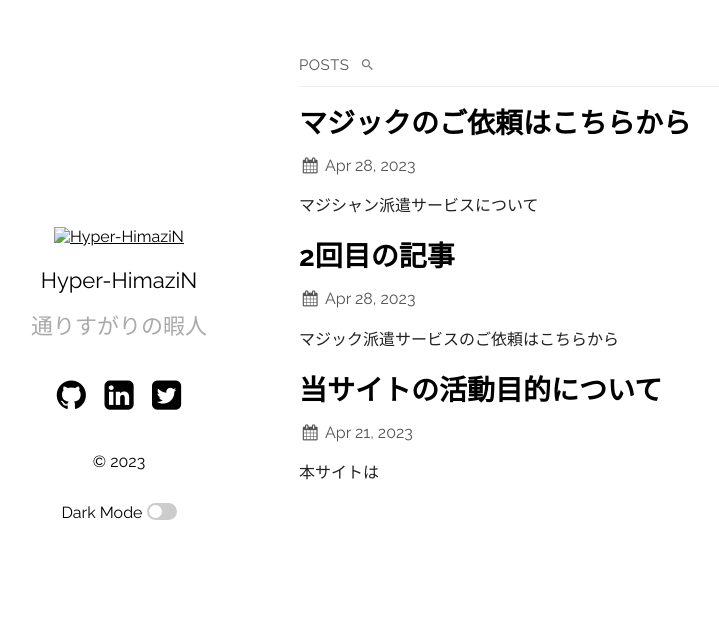
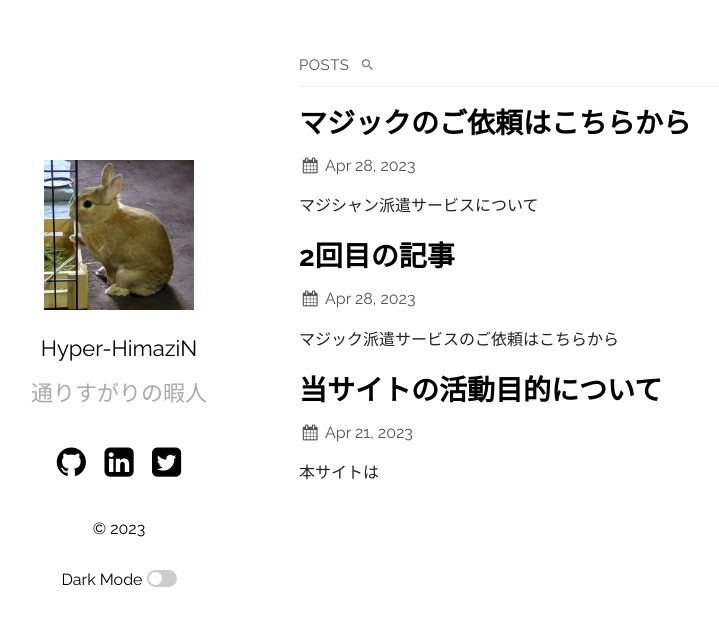
Before and after one commit to S-All11/S-All11.github.io, a Jekyll site: the page built from index.md, in a window 1280 px wide. Shown: the top 626 px of the page, without its empty margins (66-785 px from the left). Built offline with Jekyll 4.4.1, drawn with Linux system fonts in a browser that asks for light colours.

Commit message:
直した

```diff
--- a/_config.yml
+++ b/_config.yml
@@ -18,7 +18,7 @@
   sitemap: true # set to true to generate sitemap.xml content
   search: true # set to true to enable searchbar
   dark_mode: true # set to true to add dark mode toggle
-  portfolio_image: "assets/Lucky-Eleven5.jpg" # the path from the base directory of the site to the image to display (no / at the start)
+  portfolio_image: "assets/images/Lucky-Eleven5.jpg" # the path from the base directory of the site to the image to display (no / at the start)
   html_lang: "ja" # set the lang attribute of the <html> tag for the pages. See here for a list of codes: https://www.w3schools.com/tags/ref_country_codes.asp
   condensed_mobile:
     #- home
```
